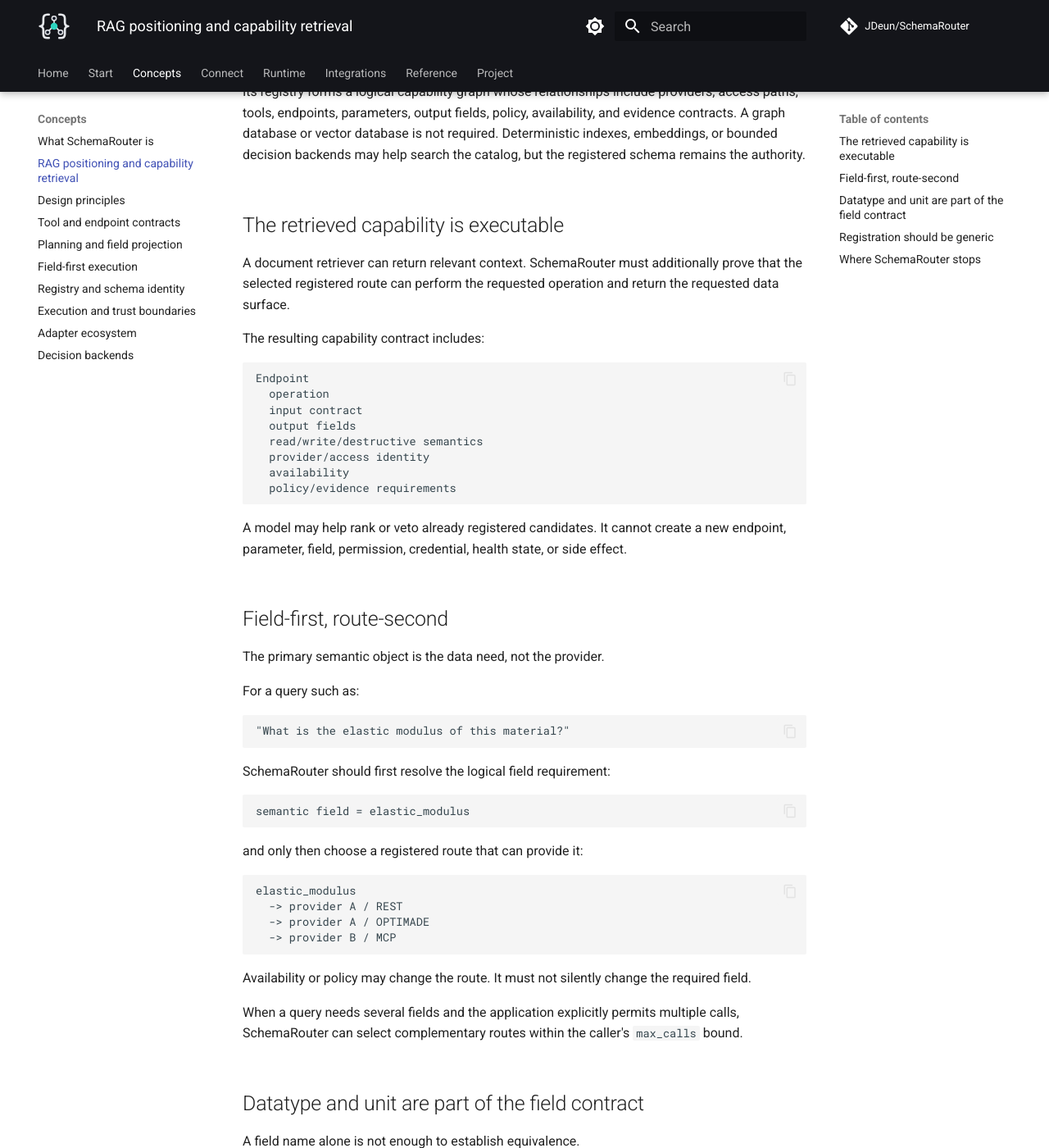
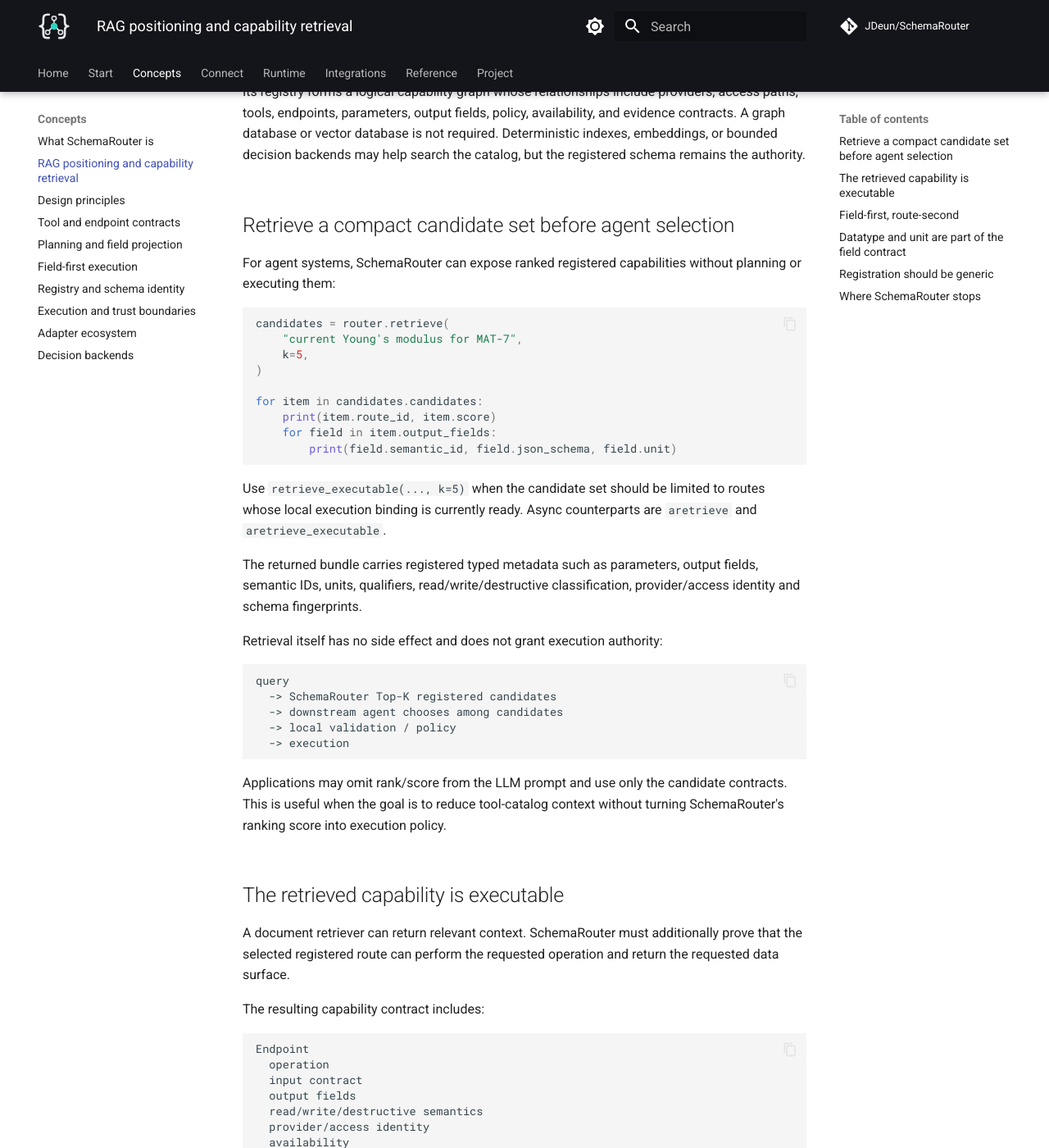
Before and after one commit to JDeun/SchemaRouter, an MkDocs documentation site: the page built from docs/concepts/capability-catalog.md, in a window 1280 px wide and 1400 px high, scrolled down 901 px. Shown: the whole window at 82% size. Built offline with MkDocs 1.6.1 and Material for MkDocs 9.7.7, drawn with Linux system fonts in a browser that asks for light colours; comment, search, counter and statistics services are not loaded.

Commit message:
docs: show first-class Top-K capability retrieval

````diff
--- a/docs/concepts/capability-catalog.md
+++ b/docs/concepts/capability-catalog.md
@@ -40,6 +40,45 @@
 tools, endpoints, parameters, output fields, policy, availability, and evidence contracts. A graph
 database or vector database is not required. Deterministic indexes, embeddings, or bounded decision
 backends may help search the catalog, but the registered schema remains the authority.
+
+## Retrieve a compact candidate set before agent selection
+
+For agent systems, SchemaRouter can expose ranked registered capabilities without planning or
+executing them:
+
+```python
+candidates = router.retrieve(
+    "current Young's modulus for MAT-7",
+    k=5,
+)
+
+for item in candidates.candidates:
+    print(item.route_id, item.score)
+    for field in item.output_fields:
+        print(field.semantic_id, field.json_schema, field.unit)
+```
+
+Use `retrieve_executable(..., k=5)` when the candidate set should be limited to routes whose local
+execution binding is currently ready. Async counterparts are `aretrieve` and
+`aretrieve_executable`.
+
+The returned bundle carries registered typed metadata such as parameters, output fields, semantic
+IDs, units, qualifiers, read/write/destructive classification, provider/access identity and schema
+fingerprints.
+
+Retrieval itself has no side effect and does not grant execution authority:
+
+```text
+query
+  -> SchemaRouter Top-K registered candidates
+  -> downstream agent chooses among candidates
+  -> local validation / policy
+  -> execution
+```
+
+Applications may omit rank/score from the LLM prompt and use only the candidate contracts. This is
+useful when the goal is to reduce tool-catalog context without turning SchemaRouter's ranking score
+into execution policy.
 
 ## The retrieved capability is executable
 
````
